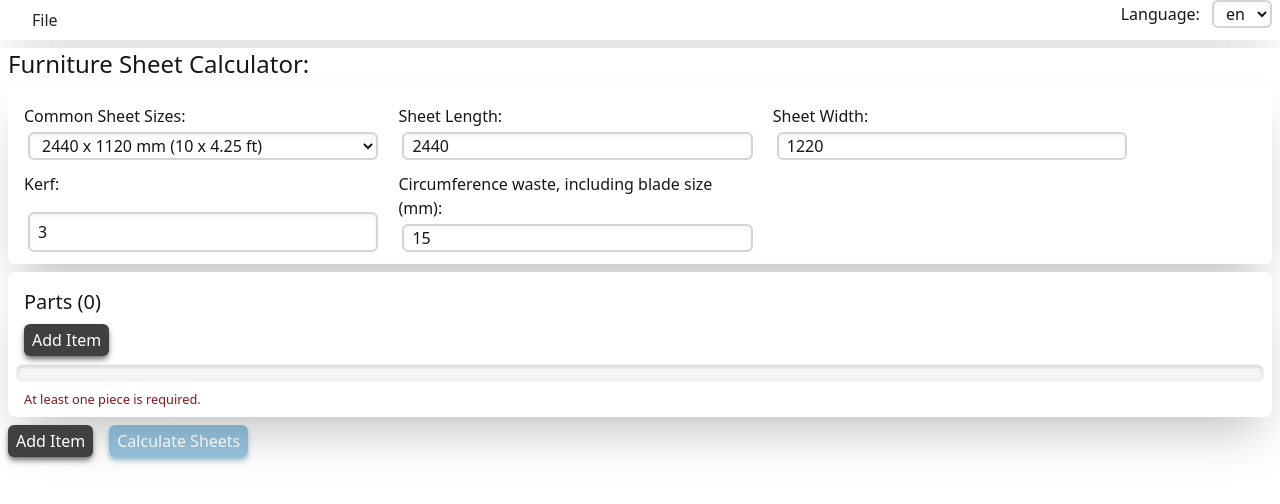
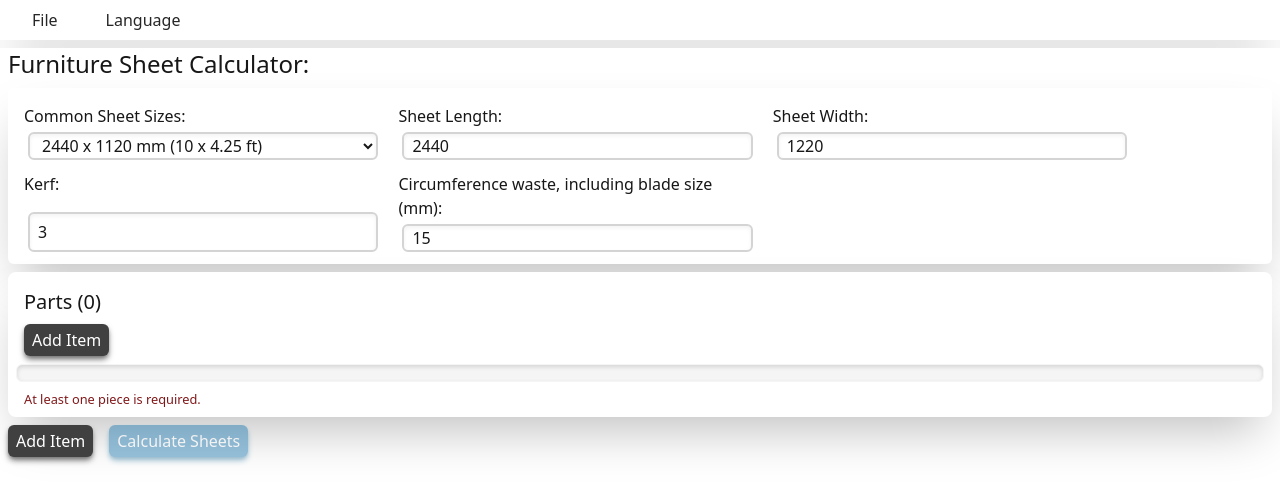
Before and after one commit to beerwin/furniture-split, a Vue app: page / in a window 1280 px wide. Shown: the top 504 px of the page. Built offline with nearby package versions, Linux system fonts and the light colour scheme.

Commit message:
Move language selection into main menu

```diff
--- a/src/App.vue
+++ b/src/App.vue
@@ -1,6 +1,5 @@
 <script setup lang="ts">
 import CutsForm from './components/cuts/cuts-form.vue'
-import LanguageSelector from './components/language/language-selector.vue'
 import CutsResults from './components/cuts/cuts-results.vue'
 import MainMenu from './components/navigation/mainMenu.vue'
 
@@ -11,7 +10,6 @@ import MainMenu from './components/navigation/mainMenu.vue'
     <div class="flex-grow-1">
       <MainMenu></MainMenu>
     </div>
-    <LanguageSelector class="flex-grow-0"></LanguageSelector>
   </div>
   <div class="bg-white dark:bg-gray-950 text-neutral-900 dark:text-neutral-200">
     <CutsForm></CutsForm>
--- a/src/components/language/language-selector.vue
+++ /dev/null
@@ -1,31 +0,0 @@
-<template>
-  <div>
-    <label> {{ getText('generic.ChooseLanguage') }}</label>
-    <select :class="fieldClasses" v-model="language" @change="languageSelected">
-      <option v-for="(key, languageOption) in languageOptions" :key="key">
-        {{ languageOption }}
-      </option>
-    </select>
-  </div>
-</template>
-
-<script setup lang="ts">
-import { useLangaugeStore } from '../../stores/language'
-import { storeToRefs } from 'pinia'
-import { fieldClasses } from '../../utils/classLists'
-
-const languageStore = useLangaugeStore()
-
-const { language, languageOptions } = storeToRefs(languageStore)
-
-const { setLanguage, getText } = languageStore
-
-// // @ts-ignore
-// languageStore.$subscribe((mutation, state) => {
-//   setLanguage(state.language)
-// })
-
-function languageSelected() {
-  setLanguage(language.value)
-}
-</script>
--- a/src/components/lists/MenuItem.vue
+++ b/src/components/lists/MenuItem.vue
@@ -1,28 +1,67 @@
 <script setup lang="ts">
-import { onMounted, onUnmounted } from 'vue';
-import { menuItemActionButtonClasses, menuItemButtonClasses, menuItemClasses, menuItemLabelClasses, menuItemSeparatorClasses } from '../../utils/classLists';
+import { computed, onMounted, onUnmounted } from 'vue';
+import type { PropType } from 'vue';
+import { menuItemActionButtonClasses, menuItemButtonClasses, menuItemCheckboxClasses, menuItemClasses, menuItemLabelClasses, menuItemSeparatorClasses } from '../../utils/classLists';
 
-const props = defineProps<{
-    accesskey?: string
-    onClick?: () => void
-    separator?: boolean | false
-}>();
+const props = defineProps({
+    accesskey: {
+        type: String,
+        required: false,
+        default: ''
+    },
+    onClick: {
+        type: Function as PropType<(payload: PointerEvent) => void>,
+        required: false,
+        default: () => {}
+    },
+    separator: {
+        type: Boolean,
+        required: false,
+        default: false
+    },
+    itemType: {
+        type: String,
+        required: false,
+        default: 'icon'
+    },
+    icon: {
+        type: String,
+        required: false
+    },
+    checked: {
+        type: Boolean,
+        required: false,
+        default: false
+    }
+});
 
 const keyDownHandler = (e: KeyboardEvent) => {
     if (props.accesskey) {
-        const keys = props.accesskey.split('+').map(k => k.toLowerCase().trim());
+        const keys = (props.accesskey as string).split('+').map((k: string) => k.toLowerCase().trim());
         const ctrl = keys.includes('ctrl') ? e.ctrlKey : true;
         const shift = keys.includes('shift') ? e.shiftKey : true;
         const alt = keys.includes('alt') ? e.altKey : true;
-        const key = keys.find(k => !['ctrl', 'shift', 'alt'].includes(k));
+        const key = keys.find((k: string) => !['ctrl', 'shift', 'alt'].includes(k));
         if (ctrl && shift && alt && key === e.key.toLowerCase()) {
             e.preventDefault();
             if (typeof props.onClick === 'function') {
-                props.onClick();
+                (props.onClick as Function)();
             }
         }
     }
 };
+
+const { accesskey, onClick, separator, itemType, icon } = props;
+
+const itemTypeValue = computed(() => itemType || 'text-only');
+
+const hasAnyDecoration = computed(() => {
+    if (itemTypeValue.value === 'icon' && !!icon) {
+        return true;
+    }
+
+    return itemTypeValue.value !== 'text-only';
+})
 
 onMounted(() => {
     document.querySelector('body')?.addEventListener('keydown', keyDownHandler);
@@ -37,6 +76,12 @@ onUnmounted(() => {
 <template>
     <li v-if="!separator" :class="menuItemClasses">
         <a :class="menuItemButtonClasses" @click="onClick">
+            <span v-if="hasAnyDecoration" :class="menuItemCheckboxClasses">
+                <img v-if="!!icon" :src="icon" />
+                <template v-else-if="itemTypeValue === 'checkbox' && checked">
+                    &#x2713;
+                </template>
+            </span>
             <span :class="menuItemLabelClasses">
                 <slot></slot>
             </span>
--- a/src/components/navigation/mainMenu.vue
+++ b/src/components/navigation/mainMenu.vue
@@ -1,7 +1,7 @@
 <template>
   <nav class="pl-2">
     <ul class="flex">
-      <MenuItem>
+      <MenuItem item-type="text-only">
         {{ getText('menu.File') }}
         <template v-slot:submenu>
           <ul :class="dropDownMenuClasses">
@@ -10,6 +10,21 @@
             <MenuItem @click="fileSaveAsClick" accesskey="Ctrl + S">{{ getText('menu.FileSaveAs') }}</MenuItem>
             <MenuItem separator></MenuItem>
             <MenuItem @click="fileExitClick" accesskey="Ctrl + Q">{{ getText('menu.FileExit') }}</MenuItem>
+          </ul>
+        </template>
+      </MenuItem>
+      <MenuItem item-type="text-only">
+        {{ getText('menu.Language') }}
+        <template v-slot:submenu>
+          <ul :class="dropDownMenuClasses">
+            <MenuItem
+              v-for="(item, index) in languageOptions"
+              :key="index" @click="setLanguage(index)"
+              item-type="checkbox"
+              :checked="language === index"
+            >
+              {{ item }}
+            </MenuItem>
           </ul>
         </template>
       </MenuItem>
@@ -44,7 +59,8 @@ import MenuItem from '../lists/MenuItem.vue'
 import { ConfirmationModalState } from '../../types/dialogs/confirmationModalState'
 
 const languageStore = useLangaugeStore()
-const { getText } = languageStore
+const { languageOptions, language } = storeToRefs(languageStore);
+const { getText, setLanguage } = languageStore
 
 const formState = useCalculatorForm()
 const promptForName = useTemplateRef('promptForName')
--- a/src/language/en.ts
+++ b/src/language/en.ts
@@ -1,6 +1,5 @@
 export const lng = {
   generic: {
-    ChooseLanguage: 'Language: ',
     ErrorItemNotFound: 'Item Not found',
     ErrorItemAlreadyExists: 'Item already exists',
     No: 'No',
@@ -23,6 +22,7 @@ export const lng = {
     FileSaveAs: 'Save As...',
     FileRecent: 'Recent',
     FileExit: 'Exit',
+    Language: 'Language',
   },
   cuts: {
     PageTitle: 'Furniture Sheet Calculator',
--- a/src/language/hu.ts
+++ b/src/language/hu.ts
@@ -1,6 +1,5 @@
 export const lng = {
   generic: {
-    ChooseLanguage: 'Nyelv: ',
     ErrorItemNotFound: 'Az elem nem tellható.',
     ErrorItemAlreadyExists: 'Az elem már létezik',
     No: 'Nem',
@@ -23,6 +22,7 @@ export const lng = {
     FileSaveAs: 'Mentés másként...',
     FileRecent: 'Nemrég megnyitva',
     FileExit: 'Kilépés',
+    Language: 'Nyelv',
   },
   cuts: {
     PageTitle: 'Bútorlap kalkulátor',
--- a/src/utils/classLists.ts
+++ b/src/utils/classLists.ts
@@ -117,6 +117,12 @@ export const menuItemButtonClasses = [
   'flex',
 ]
 
+export const menuItemCheckboxClasses = [
+  'flex-none',
+  'mr-2',
+  'w-4',
+]
+
 export const menuItemLabelClasses = [
   'flex-grow',
   'whitespace-nowrap',
```
